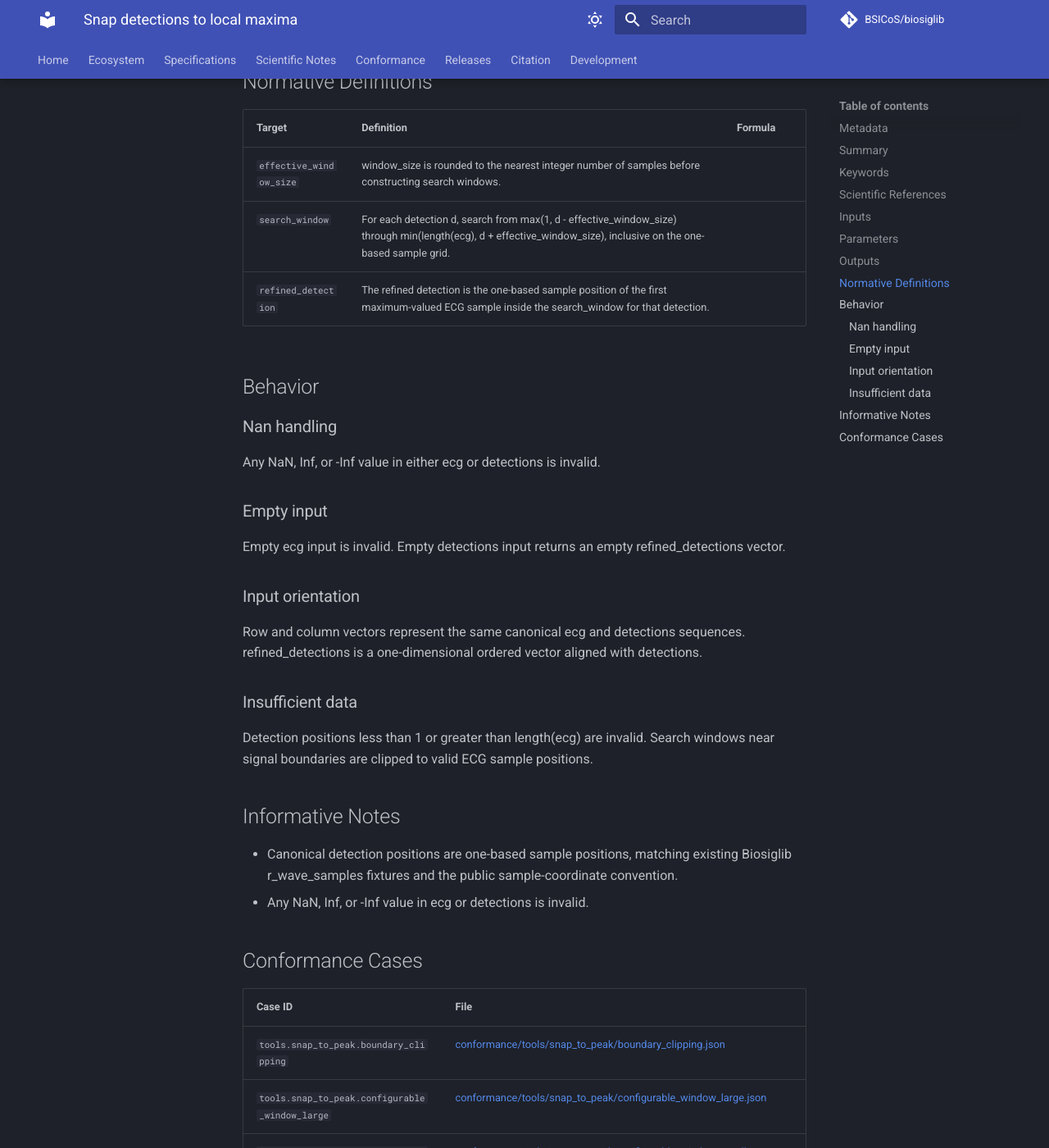
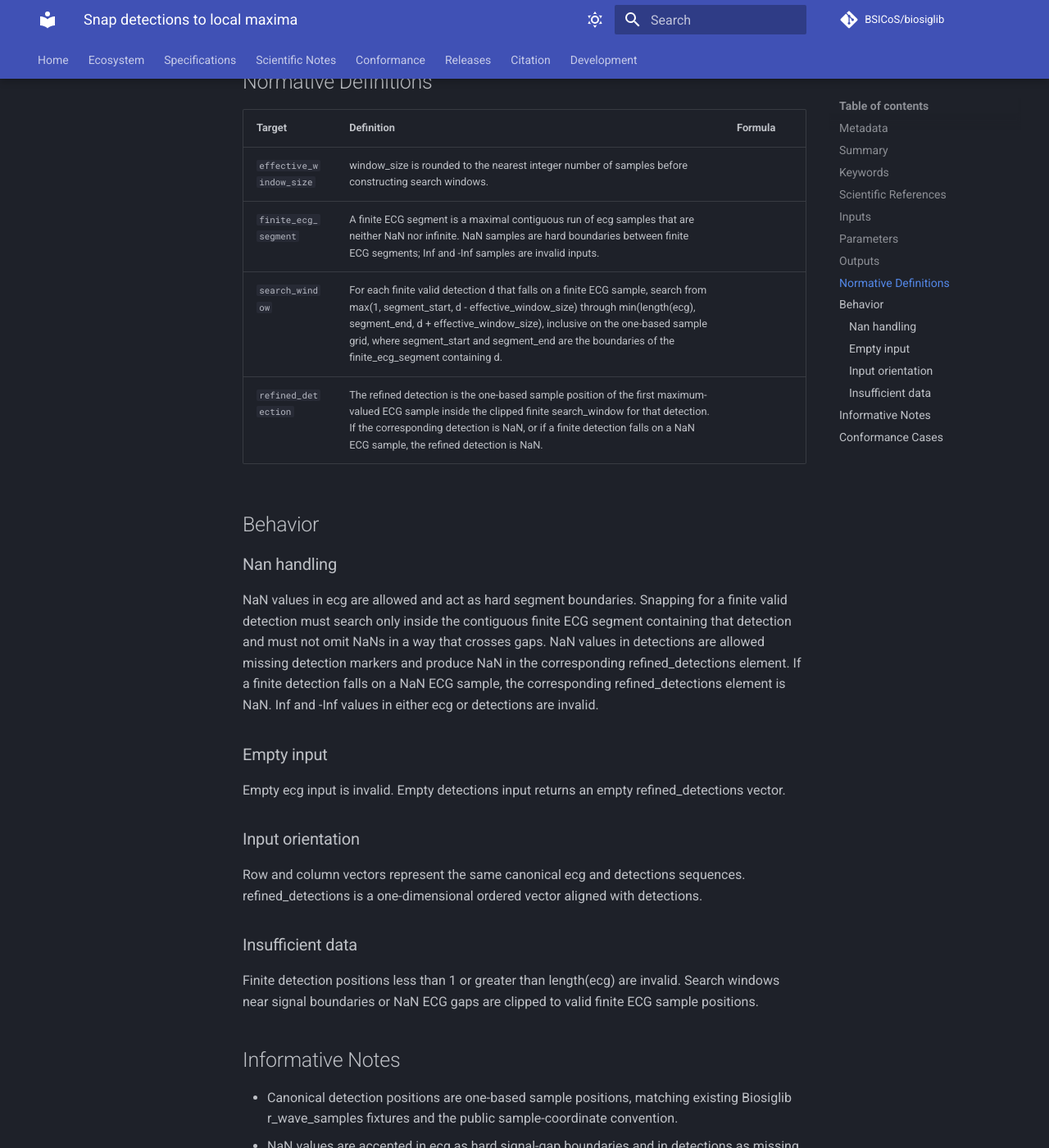
Before and after one commit to BSICoS/biosiglib, an MkDocs documentation site: the page built from docs/generated/specifications/tools.snap_to_peak.md, in a window 1280 px wide and 1400 px high, scrolled down 1683 px. Shown: the whole window at 82% size. Built offline with MkDocs 1.6.1 and Material for MkDocs 9.7.7, drawn with Linux system fonts in a browser that asks for light colours; comment, search, counter and statistics services are not loaded; some of the changed text lies outside the part shown.

Commit message:
Allow NaN-aware snap_to_peak refinement

```diff
--- a/docs/generated/specifications/tools.snap_to_peak.md
+++ b/docs/generated/specifications/tools.snap_to_peak.md
@@ -13,9 +13,9 @@
 
 ## Summary
 
-Refines detection sample positions by moving each detection to the maximum signal sample in a local search window.
+Refines detection sample positions by moving each detection to the maximum signal sample in a NaN-aware local search window.
 
-This tool defines local-maximum snapping used by ECG detection pipelines to refine approximate detections onto nearby R-wave maxima.
+This tool defines local-maximum snapping used by ECG detection pipelines to refine approximate detections onto nearby R-wave maxima while treating NaN ECG samples as signal gaps.
 
 ## Keywords
 
@@ -49,14 +49,15 @@ No scientific references are listed in this specification.
 | Target | Definition | Formula |
 | --- | --- | --- |
 | `effective_window_size` | window_size is rounded to the nearest integer number of samples before constructing search windows. |  |
-| `search_window` | For each detection d, search from max(1, d - effective_window_size) through min(length(ecg), d + effective_window_size), inclusive on the one-based sample grid. |  |
-| `refined_detection` | The refined detection is the one-based sample position of the first maximum-valued ECG sample inside the search_window for that detection. |  |
+| `finite_ecg_segment` | A finite ECG segment is a maximal contiguous run of ecg samples that are neither NaN nor infinite. NaN samples are hard boundaries between finite ECG segments; Inf and -Inf samples are invalid inputs. |  |
+| `search_window` | For each finite valid detection d that falls on a finite ECG sample, search from max(1, segment_start, d - effective_window_size) through min(length(ecg), segment_end, d + effective_window_size), inclusive on the one-based sample grid, where segment_start and segment_end are the boundaries of the finite_ecg_segment containing d. |  |
+| `refined_detection` | The refined detection is the one-based sample position of the first maximum-valued ECG sample inside the clipped finite search_window for that detection. If the corresponding detection is NaN, or if a finite detection falls on a NaN ECG sample, the refined detection is NaN. |  |
 
 ## Behavior
 
 ### Nan handling
 
-Any NaN, Inf, or -Inf value in either ecg or detections is invalid.
+NaN values in ecg are allowed and act as hard segment boundaries. Snapping for a finite valid detection must search only inside the contiguous finite ECG segment containing that detection and must not omit NaNs in a way that crosses gaps. NaN values in detections are allowed missing detection markers and produce NaN in the corresponding refined_detections element. If a finite detection falls on a NaN ECG sample, the corresponding refined_detections element is NaN. Inf and -Inf values in either ecg or detections are invalid.
 
 ### Empty input
 
@@ -68,12 +69,13 @@ Row and column vectors represent the same canonical ecg and detections sequences
 
 ### Insufficient data
 
-Detection positions less than 1 or greater than length(ecg) are invalid. Search windows near signal boundaries are clipped to valid ECG sample positions.
+Finite detection positions less than 1 or greater than length(ecg) are invalid. Search windows near signal boundaries or NaN ECG gaps are clipped to valid finite ECG sample positions.
 
 ## Informative Notes
 
 * Canonical detection positions are one-based sample positions, matching existing Biosiglib r_wave_samples fixtures and the public sample-coordinate convention.
-* Any NaN, Inf, or -Inf value in ecg or detections is invalid.
+* NaN values are accepted in ecg as hard signal-gap boundaries and in detections as missing detection markers.
+* Inf and -Inf values in ecg or detections are invalid.
 
 ## Conformance Cases
 
@@ -82,7 +84,8 @@ Detection positions less than 1 or greater than length(ecg) are invalid. Search
 | `tools.snap_to_peak.boundary_clipping` | [conformance/tools/snap_to_peak/boundary_clipping.json](https://github.com/BSICoS/biosiglib/blob/main/conformance/tools/snap_to_peak/boundary_clipping.json) |
 | `tools.snap_to_peak.configurable_window_large` | [conformance/tools/snap_to_peak/configurable_window_large.json](https://github.com/BSICoS/biosiglib/blob/main/conformance/tools/snap_to_peak/configurable_window_large.json) |
 | `tools.snap_to_peak.configurable_window_small` | [conformance/tools/snap_to_peak/configurable_window_small.json](https://github.com/BSICoS/biosiglib/blob/main/conformance/tools/snap_to_peak/configurable_window_small.json) |
+| `tools.snap_to_peak.detection_nan_returns_nan` | [conformance/tools/snap_to_peak/detection_nan_returns_nan.json](https://github.com/BSICoS/biosiglib/blob/main/conformance/tools/snap_to_peak/detection_nan_returns_nan.json) |
+| `tools.snap_to_peak.detection_on_nan_ecg_returns_nan` | [conformance/tools/snap_to_peak/detection_on_nan_ecg_returns_nan.json](https://github.com/BSICoS/biosiglib/blob/main/conformance/tools/snap_to_peak/detection_on_nan_ecg_returns_nan.json) |
+| `tools.snap_to_peak.ecg_nan_segment_boundary` | [conformance/tools/snap_to_peak/ecg_nan_segment_boundary.json](https://github.com/BSICoS/biosiglib/blob/main/conformance/tools/snap_to_peak/ecg_nan_segment_boundary.json) |
 | `tools.snap_to_peak.invalid_detection_out_of_bounds` | [conformance/tools/snap_to_peak/invalid_detection_out_of_bounds.json](https://github.com/BSICoS/biosiglib/blob/main/conformance/tools/snap_to_peak/invalid_detection_out_of_bounds.json) |
-| `tools.snap_to_peak.invalid_detections_nan` | [conformance/tools/snap_to_peak/invalid_detections_nan.json](https://github.com/BSICoS/biosiglib/blob/main/conformance/tools/snap_to_peak/invalid_detections_nan.json) |
-| `tools.snap_to_peak.invalid_ecg_nan` | [conformance/tools/snap_to_peak/invalid_ecg_nan.json](https://github.com/BSICoS/biosiglib/blob/main/conformance/tools/snap_to_peak/invalid_ecg_nan.json) |
 | `tools.snap_to_peak.local_maxima` | [conformance/tools/snap_to_peak/local_maxima.json](https://github.com/BSICoS/biosiglib/blob/main/conformance/tools/snap_to_peak/local_maxima.json) |
```
Also changed, not shown: other parts of docs/generated/specifications/tools.snap_to_peak.md (+2 -2 lines), CHANGELOG.md (+12 -0 lines), 14 other files.
